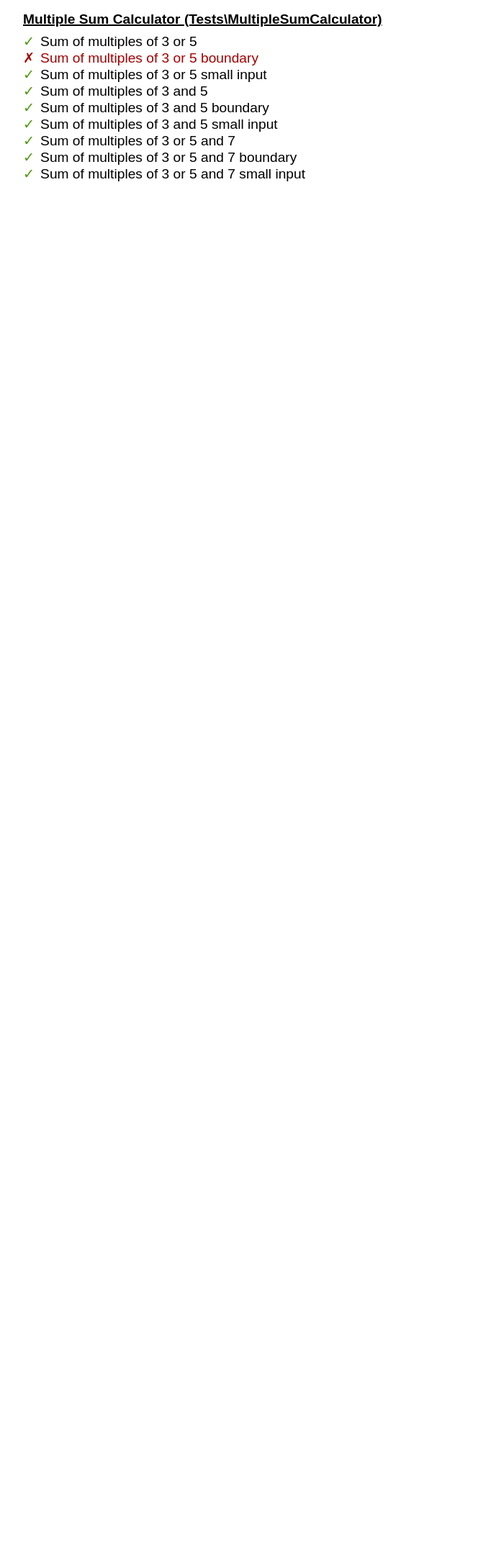
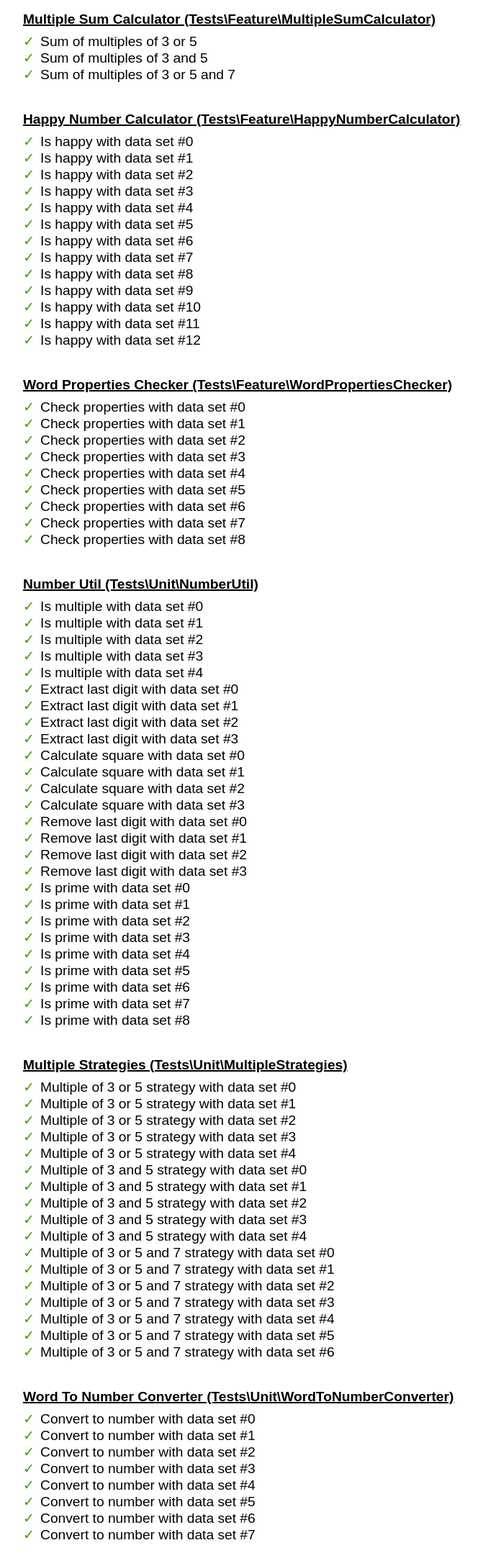
Before and after one commit to webthiagosilva/testes-automatizados, a PHP site: page /test-results.html in a window 1280 px wide. Shown: the whole page at 72% size, without its empty margins (0-671 px from the left). Before the commit the page ends 252 px from the top, so only its background shows below. Run offline with PHP 8.4, Linux system fonts and the light colour scheme.

```diff
--- a/public/test-results.html
+++ b/public/test-results.html
@@ -51,17 +51,99 @@
         </style>
     </head>
     <body>
-        <h2>Multiple Sum Calculator (Tests\MultipleSumCalculator)</h2>
+        <h2>Multiple Sum Calculator (Tests\Feature\MultipleSumCalculator)</h2>
         <ul>
             <li class="success">Sum of multiples of 3 or 5</li>
-            <li class="defect">Sum of multiples of 3 or 5 boundary</li>
-            <li class="success">Sum of multiples of 3 or 5 small input</li>
             <li class="success">Sum of multiples of 3 and 5</li>
-            <li class="success">Sum of multiples of 3 and 5 boundary</li>
-            <li class="success">Sum of multiples of 3 and 5 small input</li>
             <li class="success">Sum of multiples of 3 or 5 and 7</li>
-            <li class="success">Sum of multiples of 3 or 5 and 7 boundary</li>
-            <li class="success">Sum of multiples of 3 or 5 and 7 small input</li>
+        </ul>
+        <h2>Happy Number Calculator (Tests\Feature\HappyNumberCalculator)</h2>
+        <ul>
+            <li class="success">Is happy with data set #0</li>
+            <li class="success">Is happy with data set #1</li>
+            <li class="success">Is happy with data set #2</li>
+            <li class="success">Is happy with data set #3</li>
+            <li class="success">Is happy with data set #4</li>
+            <li class="success">Is happy with data set #5</li>
+            <li class="success">Is happy with data set #6</li>
+            <li class="success">Is happy with data set #7</li>
+            <li class="success">Is happy with data set #8</li>
+            <li class="success">Is happy with data set #9</li>
+            <li class="success">Is happy with data set #10</li>
+            <li class="success">Is happy with data set #11</li>
+            <li class="success">Is happy with data set #12</li>
+        </ul>
+        <h2>Word Properties Checker (Tests\Feature\WordPropertiesChecker)</h2>
+        <ul>
+            <li class="success">Check properties with data set #0</li>
+            <li class="success">Check properties with data set #1</li>
+            <li class="success">Check properties with data set #2</li>
+            <li class="success">Check properties with data set #3</li>
+            <li class="success">Check properties with data set #4</li>
+            <li class="success">Check properties with data set #5</li>
+            <li class="success">Check properties with data set #6</li>
+            <li class="success">Check properties with data set #7</li>
+            <li class="success">Check properties with data set #8</li>
+        </ul>
+        <h2>Number Util (Tests\Unit\NumberUtil)</h2>
+        <ul>
+            <li class="success">Is multiple with data set #0</li>
+            <li class="success">Is multiple with data set #1</li>
+            <li class="success">Is multiple with data set #2</li>
+            <li class="success">Is multiple with data set #3</li>
+            <li class="success">Is multiple with data set #4</li>
+            <li class="success">Extract last digit with data set #0</li>
+            <li class="success">Extract last digit with data set #1</li>
+            <li class="success">Extract last digit with data set #2</li>
+            <li class="success">Extract last digit with data set #3</li>
+            <li class="success">Calculate square with data set #0</li>
+            <li class="success">Calculate square with data set #1</li>
+            <li class="success">Calculate square with data set #2</li>
+            <li class="success">Calculate square with data set #3</li>
+            <li class="success">Remove last digit with data set #0</li>
+            <li class="success">Remove last digit with data set #1</li>
+            <li class="success">Remove last digit with data set #2</li>
+            <li class="success">Remove last digit with data set #3</li>
+            <li class="success">Is prime with data set #0</li>
+            <li class="success">Is prime with data set #1</li>
+            <li class="success">Is prime with data set #2</li>
+            <li class="success">Is prime with data set #3</li>
+            <li class="success">Is prime with data set #4</li>
+            <li class="success">Is prime with data set #5</li>
+            <li class="success">Is prime with data set #6</li>
+            <li class="success">Is prime with data set #7</li>
+            <li class="success">Is prime with data set #8</li>
+        </ul>
+        <h2>Multiple Strategies (Tests\Unit\MultipleStrategies)</h2>
+        <ul>
+            <li class="success">Multiple of 3 or 5 strategy with data set #0</li>
+            <li class="success">Multiple of 3 or 5 strategy with data set #1</li>
+            <li class="success">Multiple of 3 or 5 strategy with data set #2</li>
+            <li class="success">Multiple of 3 or 5 strategy with data set #3</li>
+            <li class="success">Multiple of 3 or 5 strategy with data set #4</li>
+            <li class="success">Multiple of 3 and 5 strategy with data set #0</li>
+            <li class="success">Multiple of 3 and 5 strategy with data set #1</li>
+            <li class="success">Multiple of 3 and 5 strategy with data set #2</li>
+            <li class="success">Multiple of 3 and 5 strategy with data set #3</li>
+            <li class="success">Multiple of 3 and 5 strategy with data set #4</li>
+            <li class="success">Multiple of 3 or 5 and 7 strategy with data set #0</li>
+            <li class="success">Multiple of 3 or 5 and 7 strategy with data set #1</li>
+            <li class="success">Multiple of 3 or 5 and 7 strategy with data set #2</li>
+            <li class="success">Multiple of 3 or 5 and 7 strategy with data set #3</li>
+            <li class="success">Multiple of 3 or 5 and 7 strategy with data set #4</li>
+            <li class="success">Multiple of 3 or 5 and 7 strategy with data set #5</li>
+            <li class="success">Multiple of 3 or 5 and 7 strategy with data set #6</li>
+        </ul>
+        <h2>Word To Number Converter (Tests\Unit\WordToNumberConverter)</h2>
+        <ul>
+            <li class="success">Convert to number with data set #0</li>
+            <li class="success">Convert to number with data set #1</li>
+            <li class="success">Convert to number with data set #2</li>
+            <li class="success">Convert to number with data set #3</li>
+            <li class="success">Convert to number with data set #4</li>
+            <li class="success">Convert to number with data set #5</li>
+            <li class="success">Convert to number with data set #6</li>
+            <li class="success">Convert to number with data set #7</li>
         </ul>
     </body>
 </html>
```
Also changed, not shown: public/index.php (+13 -5 lines), 7 other files.
